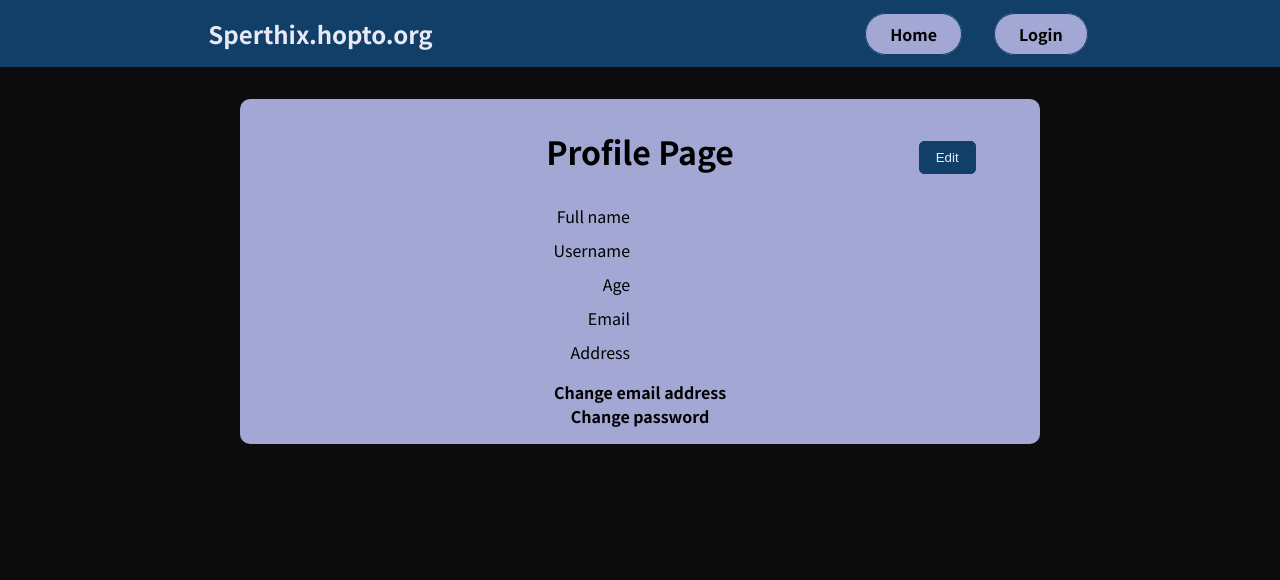
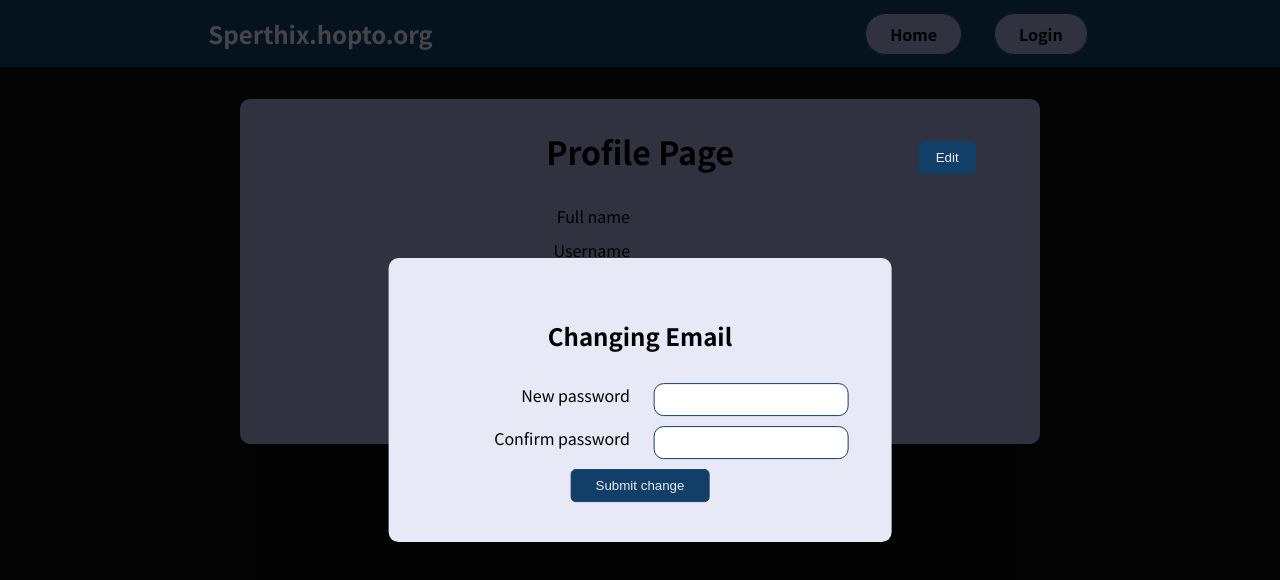
Before and after one commit to Sperthix/MyNotes, a React (Create React App) app: page /profile in a window 1280 px wide. Both pictures are taken after a click on the element "Change email address". Shown: the top 580 px of the page. Built offline with nearby package versions, Linux system fonts and the light colour scheme; no server answers.

Commit message:
modal customized

```diff
--- a/public/index.html
+++ b/public/index.html
@@ -28,6 +28,8 @@
   </head>
   <body>
     <noscript>You need to enable JavaScript to run this app.</noscript>
+    <div id="backdrop-root"></div>
+    <div id="overlay-root"></div>
     <div id="root"></div>
     <!--
       This HTML file is a template.
--- /dev/null
+++ b/src/components/Profile/PopUpForm.js
@@ -0,0 +1,49 @@
+import { Fragment, useRef } from "react";
+
+import styles from "./PopUpForm.module.css";
+
+const PopUpForm = (props) => {
+  const firstInput = useRef();
+  const secondInput = useRef();
+
+  let isChangingEmail;
+  if (props.changing === "EMAIL") {
+    isChangingEmail = true;
+  } else {
+    isChangingEmail = false;
+  }
+
+  const submitFormHandler = (event) => {
+    event.preventDefault();
+    // ADD VALIDATION
+  };
+
+  return (
+    <form onSubmit={submitFormHandler} className={styles.inputForm}>
+        <h2>Changing {props.changing}</h2>
+      {isChangingEmail && (
+        <Fragment>
+          <label>New email</label>
+          <input type="email" id="email" ref={firstInput}></input>
+          <label>Confirm email</label>
+          <input type="email" id="confirm-email" ref={secondInput}></input>
+        </Fragment>
+      )}
+      {!isChangingEmail && (
+        <Fragment>
+          <label>New password</label>
+          <input type="password" id="password" ref={firstInput}></input>
+          <label>Confirm password</label>
+          <input
+            type="password"
+            id="confirm-password"
+            ref={secondInput}
+          ></input>
+        </Fragment>
+      )}
+      <button type="submit">Submit change</button>
+    </form>
+  );
+};
+
+export default PopUpForm;
--- /dev/null
+++ b/src/components/Profile/PopUpForm.module.css
@@ -0,0 +1,39 @@
+.inputForm {
+  display: grid;
+  grid-template-columns: 1fr 1fr;
+  grid-column-gap: 20px;
+  grid-row-gap: 10px;
+}
+
+.inputForm h2 {
+  grid-column: 1 / 3;
+  justify-self: center;
+}
+
+.inputForm label {
+  grid-column: 1 / 2;
+  justify-self: right;
+  margin: 0;
+  padding: 0;
+  font-weight: 500;
+}
+
+.inputForm input {
+  border: #113f67 1px solid;
+  border-radius: 10px;
+  margin: auto 0.2rem;
+  padding: 0.5rem;
+  max-width: 300px;
+}
+
+.inputForm button {
+  grid-column: 1 / 3;
+  color: #e7eaf6;
+  background-color: #113f67;
+  margin: auto;
+  padding: 0.5rem 1.5rem;
+  border: 1px solid #113f67;
+  border-radius: 5px;
+  cursor: pointer;
+  max-width: 200px;
+}
--- a/src/components/Profile/ProfileDisplay.js
+++ b/src/components/Profile/ProfileDisplay.js
@@ -1,12 +1,41 @@
 import { useSelector } from "react-redux";
+import { useState } from "react";
 
 import styles from "./Profile.module.css";
+import Modal from "../UI/Modal";
+import PopUpForm from "./PopUpForm";
 
 const ProfileDisplay = () => {
+  const [changingEmail, setIsChangingEmail] = useState(false);
+  const [changingPassword, setIsChangingPassword] = useState(false);
+
   const userDetails = useSelector((state) => state.userDetails.details);
+
+  const changeEmailHalnder = () => {
+    setIsChangingEmail(true);
+  };
+
+  const changePasswordHalnder = () => {
+    setIsChangingPassword(true);
+  };
+
+  const backdropCloseHandler = () => {
+    if (changingEmail) setIsChangingEmail(false);
+    else setIsChangingPassword(false);
+  };
 
   return (
     <section>
+      {changingEmail && (
+        <Modal onClose={backdropCloseHandler}>
+          <PopUpForm changing="Email" />
+        </Modal>
+      )}
+      {changingPassword && (
+        <Modal onClose={backdropCloseHandler}>
+          <PopUpForm changing="Password" />
+        </Modal>
+      )}
       <div className={styles.list}>
         <p className={styles.label}>Full name</p>
         <p className={styles.data}>{userDetails.fullName}</p>
@@ -23,8 +52,12 @@ const ProfileDisplay = () => {
         <p className={styles.label}>Address</p>
         <p className={styles.data}>{userDetails.address}</p>
       </div>
-      <div className={styles.change}>Change email address</div>
-      <div className={styles.change}>Change password</div>
+      <div className={styles.change} onClick={changeEmailHalnder}>
+        Change email address
+      </div>
+      <div className={styles.change} onClick={changePasswordHalnder}>
+        Change password
+      </div>
     </section>
   );
 };
--- a/src/components/UI/Modal.js
+++ b/src/components/UI/Modal.js
@@ -0,0 +1,21 @@
+import { Fragment } from "react";
+import ReactDom from "react-dom";
+
+import styles from "./Modal.module.css";
+
+const Modal = (props) => {
+  return (
+    <Fragment>
+      {ReactDom.createPortal(
+        <div className={styles.backdrop} onClick={props.onClose} />,
+        document.getElementById("backdrop-root")
+      )}
+      {ReactDom.createPortal(
+        <div className={styles.overlay}>{props.children}</div>,
+        document.getElementById("overlay-root")
+      )}
+    </Fragment>
+  );
+};
+
+export default Modal;
--- a/src/components/UI/Modal.module.css
+++ b/src/components/UI/Modal.module.css
@@ -1,4 +1,4 @@
-.overlay {
+.backdrop {
   position: fixed;
   top: 0;
   left: 0;
@@ -7,12 +7,13 @@
   background-color: rgba(0, 0, 0, 0.7);
 }
 
-.modal {
+.overlay {
   position: fixed;
   top: 50%;
   left: 50%;
   transform: translate(-50%, -50%);
   background-color: #e7eaf6;
-  padding: 50px;
+  border-radius: 10px;
+  padding: 40px;
   z-index: 1000;
 }
```
Also changed, not shown: 1 other file (tests, documents, lock files or other folders).
